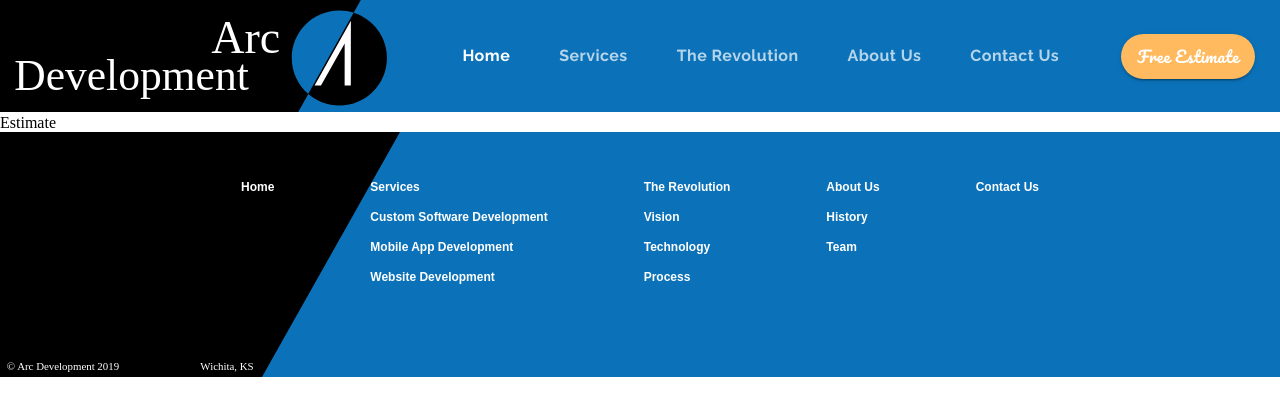
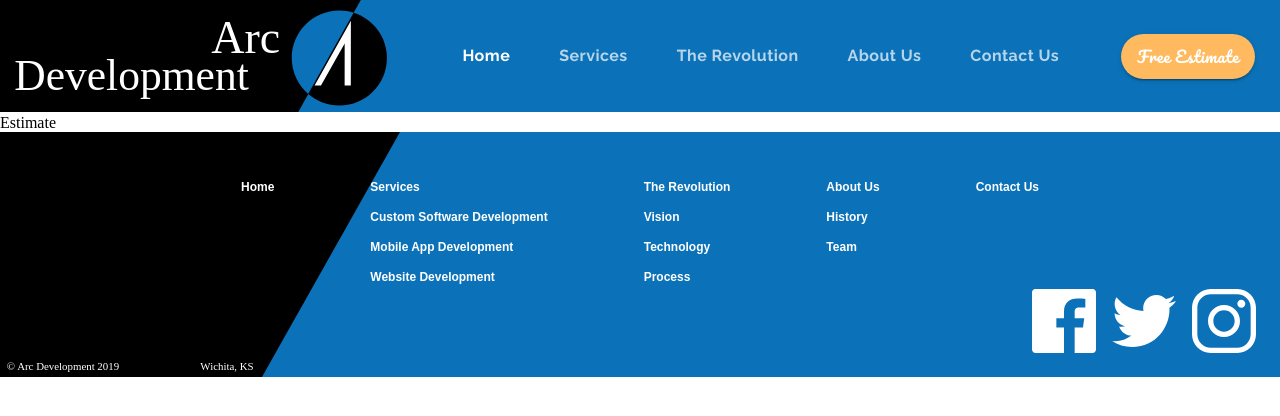
Before and after one commit to charlene-johnson/Material-UI-Practice, a React (Create React App) app: page /estimate in a window 1280 px wide. Shown: the top 416 px of the page. Built offline with nearby package versions, Linux system fonts and the light colour scheme.

Commit message:
finished footer, added social media buttons

```diff
--- a/src/components/ui/Footer.js
+++ b/src/components/ui/Footer.js
@@ -1,9 +1,13 @@
 import React from 'react';
-import {Link} from 'react-router-dom'
+import {Link} from 'react-router-dom';
 import {makeStyles} from '@material-ui/core/styles';
 import Grid from '@material-ui/core/Grid';
+import Hidden from '@material-ui/core/Hidden';
 
-import footerAdornment from '../../assets/Footer Adornment.svg'
+import footerAdornment from '../../assets/Footer Adornment.svg';
+import facebook from '../../assets/facebook.svg';
+import twitter from '../../assets/twitter.svg';
+import instagram from '../../assets/instagram.svg';
 
 const useStyles = makeStyles(theme => ({
     footer: {
@@ -34,6 +38,22 @@
     },
     gridItem: {
         margin: "3em"
+    },
+    icon: {
+        height: "4em",
+        width: "4em",
+        [theme.breakpoints.down("xs")]: {
+            height: "2.5em",
+            width: "2.5em"
+        }
+    },
+    socialContainer: {
+        position: "absolute",
+        marginTop: "-6em",
+        right: "1.5em",
+        [theme.breakpoints.down('xs')]: {
+            right: "0.6em"
+        }
     }
 }));
 
@@ -42,6 +62,7 @@
 
     return (
         <footer className={classes.footer}>
+            <Hidden mdDown>
                 <Grid container justify="center"className={classes.mainContainer}>
                     <Grid item className={classes.gridItem}>
                         <Grid container direction="column" spacing={2}>
@@ -103,11 +124,23 @@
                         </Grid>
                     </Grid>
                 </Grid>
+            </Hidden>
             <img
                 alt="black decorative slash"
                 src={footerAdornment}
                 className={classes.adornment}
             />
+            <Grid container justify="flex-end" spacing={2} className={classes.socialContainer}>
+                <Grid item component={"a"} href="https://www.facebook.com/charlene.johnson8" rel="noopener noreferrer" target="_blank">
+                    <img alt ='facebook logo' src={facebook} className={classes.icon} />
+                </Grid>
+                 <Grid item component={"a"} href="https://twitter.com/CharJ8234" rel="noopener noreferrer" target="_blank">
+                    <img alt ='twitter logo' src={twitter} className={classes.icon} />
+                </Grid>
+                 <Grid item component={"a"} href="https://www.instagram.com/natsukoizuki/" rel="noopener noreferrer" target="_blank">
+                    <img alt ='instagram logo' src={instagram} className={classes.icon} />
+                </Grid>
+            </Grid>
         </footer>
     );
 }
```
Lines whose indentation alone changed are shown as unchanged.
